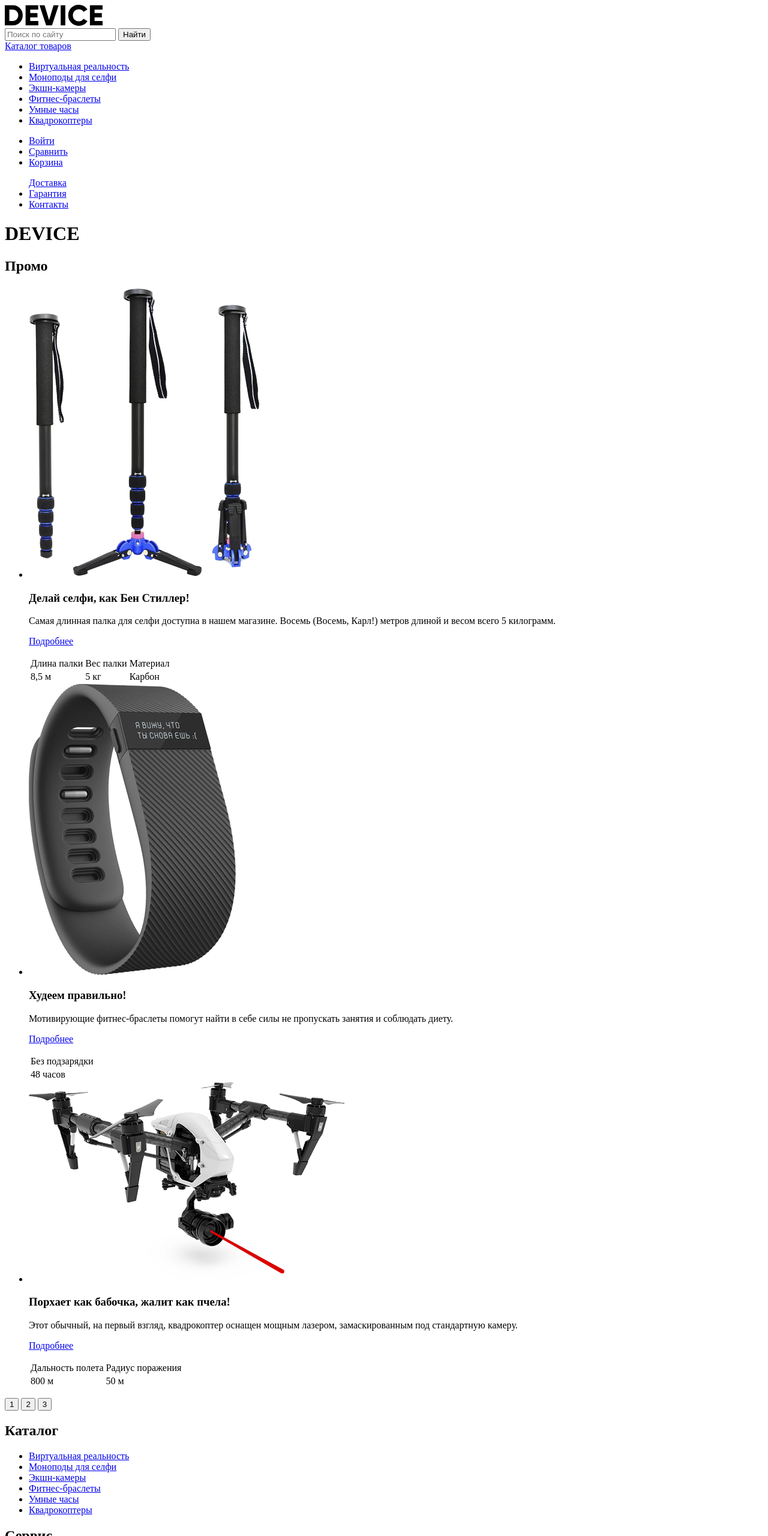
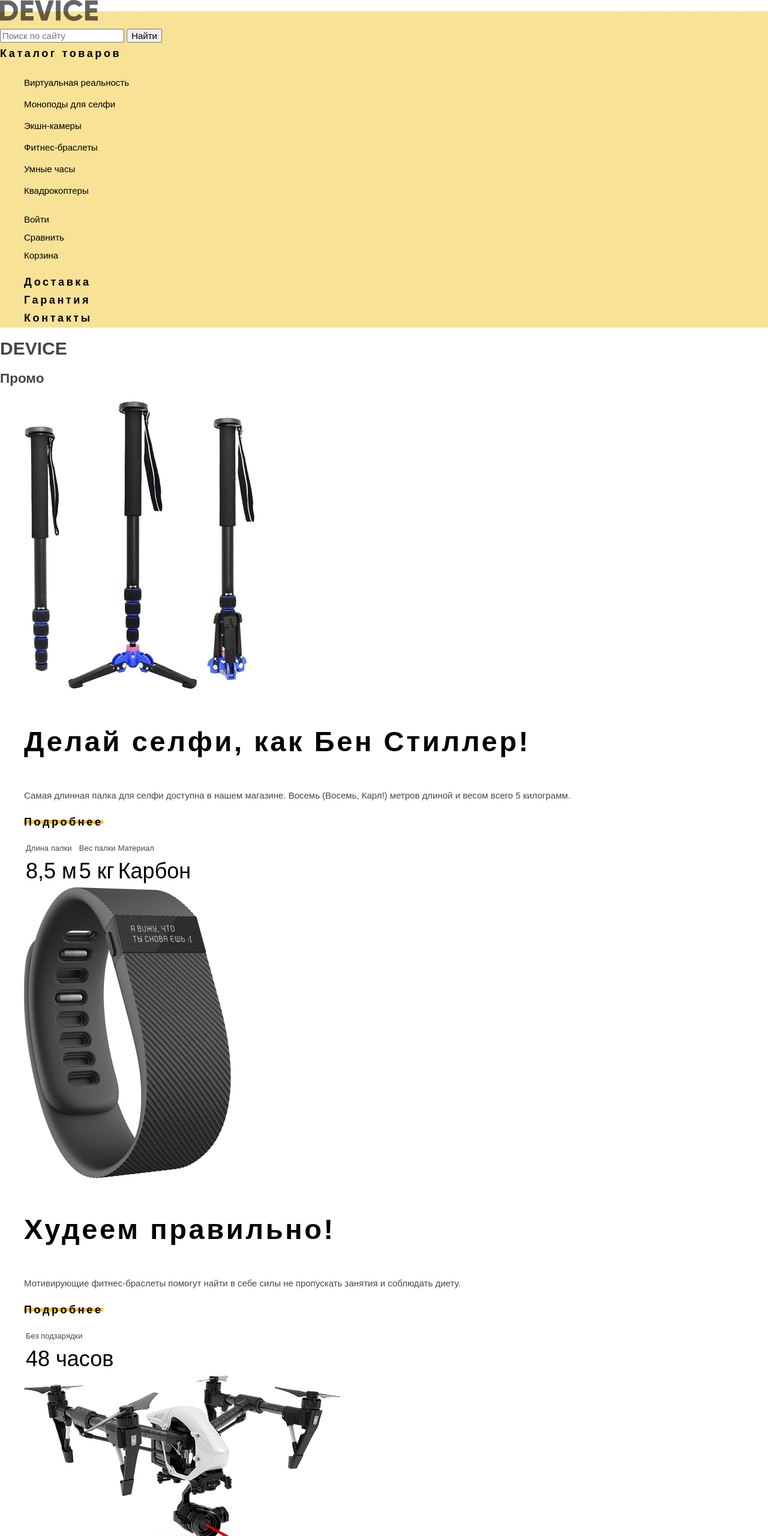
Before and after one commit to SD-Dikov/801717-device-24, a plain HTML site: page index.html in a window 1280 px wide. Shown: the top 2560 px of the page at 60% size. Drawn offline with nearby package versions, Linux system fonts and the light colour scheme.

Commit message:
Начальная стиллизация index

```diff
--- /dev/null
+++ b/css/style.css
@@ -0,0 +1,241 @@
+body {
+  margin: 0;
+  padding: 0;
+  font-family: "OpenSans-Light", Arial, sans-serif;
+  font-size: 15px;
+  line-height: 30px;
+  font-weight: 400;
+  color: #464646;
+}
+
+a {
+  text-decoration: none;
+}
+/* MAIN BTN */
+.main-header{
+  background-image: linear-gradient(#ffffff 19px, rgba(240, 197, 46, 0.5) 19px);
+}
+
+.main-btn {
+  font-family: "Gilroy-ExtraBold", Arial, sans-serif;
+  font-size: 18px;
+  line-height: 24px;
+  font-weight: 700;
+  letter-spacing: 3.6px;
+  color: #000000;
+
+  background-image: linear-gradient(transparent 33%, #f0c52e 33%, #f0c52e 66%, transparent 66%);
+}
+
+.main-btn:hover,
+.main-btn:focus {
+  background-color: #f0c52e;
+}
+
+.main-btn:active {
+  opacity: 0.3;
+  background-color: #f0c52e;
+}
+
+/* MAIN HEADER */
+.main-header-site-search,
+.main-header-user-menu-link {
+  font-family: "OpenSans-Light", Arial, sans-serif;
+  font-size: 15px;
+  line-height: 30px;
+  font-weight: 400;
+  color: #000000;
+}
+
+.main-header-navigation-catalog-btn,
+.main-header-site-menu-link {
+  font-family: "Gilroy-ExtraBold", Arial, sans-serif;
+  font-size: 18px;
+  line-height: 24px;
+  font-weight: 700;
+  letter-spacing: 3.6px;
+  color: #000000;
+}
+
+.main-header-catalog-navigation-link {
+  font-family: "OpenSans-Light", Arial, sans-serif;
+  font-size: 15px;
+  line-height: 36px;
+  font-weight: 400;
+  color: #000000;
+}
+
+.main-header-site-search:hover,
+.main-header-user-menu-link:hover,
+.main-header-navigation-catalog-btn:hover,
+.main-header-site-menu-link:hover,
+.main-header-catalog-navigation-link:hover,
+.main-header-site-search:focus,
+.main-header-user-menu-link:focus,
+.main-header-navigation-catalog-btn:focus,
+.main-header-site-menu-link:focus,
+.main-header-catalog-navigation-link:focus,
+.main-header-logo:hover,
+.main-header-logo:focus {
+  opacity: 0.6;
+}
+
+.main-header-site-search:active,
+.main-header-user-menu-link:active,
+.main-header-navigation-catalog-btn:active,
+.main-header-site-menu-link:active,
+.main-header-catalog-navigation-link:active,
+.main-header-logo:active {
+  opacity: 0.3;
+}
+
+.main-header-catalog-navigation,
+.main-header-user-menu,
+.main-header-site-menu {
+  list-style: none;
+}
+
+/* PROMO */
+.promo-item-title {
+  font-family: "Gilroy-ExtraBold", Arial, sans-serif;
+  font-size: 47px;
+  line-height: 56px;
+  font-weight: 700;
+  letter-spacing: 3.6px;
+  color: #000000;
+}
+
+.promo-item-list {
+  list-style: none;
+}
+
+.promo-item-text {
+  font-family: "OpenSans-Light", Arial, sans-serif;
+  font-size: 15px;
+  line-height: 30px;
+  font-weight: 400;
+  color: #464646;
+}
+
+.promo-item-button-link {
+  font-family: "Gilroy-ExtraBold", Arial, sans-serif;
+  font-size: 18px;
+  line-height: 24px;
+  font-weight: 700;
+  letter-spacing: 3.6px;
+  color: #000000;
+}
+
+.promo-item-characteristics-name {
+  font-family: "OpenSans-Light", Arial, sans-serif;
+  font-size: 13px;
+  line-height: 20px;
+  font-weight: 400;
+  color: #464646;
+}
+
+.promo-item-characteristics-value {
+  font-family: "Gilroy-Light", Arial, sans-serif;
+  font-size: 36px;
+  line-height: 48px;
+  font-weight: 300;
+  color: #000000;
+}
+/* CATALOG */
+
+.main-catalog-item-link{
+  font-family: "Gilroy-ExtraBold", Arial, sans-serif;
+  font-size: 18px;
+  line-height: 24px;
+  font-weight: 700;
+  color: #000000;
+}
+.main-catalog-list{
+  list-style: none;
+}
+.main-catalog-item-link:hover,
+.main-catalog-item-link:focus{
+
+}
+.main-catalog-item-link:active{
+opacity: 0.3;
+}
+/* .main-catalog-item-link::before{
+  content: "";
+  width: 160px;
+  height: 160px;
+  background-color: rgba(94,77,18,0.5);
+} */
+
+/* SERVICES */
+
+.services-item-list,
+.services-article-list{
+  list-style: none;
+}
+.services-button{
+  font-family: "Gilroy-ExtraBold", Arial, sans-serif;
+  font-size: 18px;
+  line-height: 24px;
+  font-weight: 700;
+  letter-spacing: 3.6px;
+  color: #000000;
+}
+.services-article-title{
+  font-family: "Gilroy-ExtraBold", Arial, sans-serif;
+  font-size: 47px;
+  line-height: 48px;
+  font-weight: 700;
+  letter-spacing: 3.6px;
+  color: #000000;
+}
+.services-article-text{
+  font-family: "OpenSans-Light", Arial, sans-serif;
+  font-size: 15px;
+  line-height: 30px;
+  font-weight: 400;
+  color: #464646;
+}
+
+/* BRANDS */
+
+.main-brand-item-list{
+  list-style: none;
+}
+.main-brand-link{
+  opacity: 0.2;
+  filter: grayscale(1);
+}
+.main-brand-link:hover{
+  opacity: 1;
+  filter: grayscale(0);
+}
+
+/* ABOUT */
+
+.main-info-title,
+.main-contacts-title{
+font-family: "Gilroy-ExtraBold", Arial, sans-serif;
+font-size: 47px;
+line-height: 48px;
+font-weight: 700;
+/* letter-spacing: 3.6px; */
+color: #000000;
+}
+.main-info-text-about,
+.main-info-text-delivery,
+.main-contacts-text{
+  font-family: "OpenSans-Light", Arial, sans-serif;
+  font-size: 15px;
+  line-height: 30px;
+  font-weight: 400;
+  color: #464646;
+}
+.main-info-text-list{
+  list-style: none;
+  font-family: "Gilroy-ExtraBold", Arial, sans-serif;
+  font-size: 18px;
+  line-height: 40px;
+  font-weight: 700;
+  color: #000000;
+}
--- a/index.html
+++ b/index.html
@@ -4,63 +4,64 @@
 <head>
   <meta charset="utf-8">
   <title>HTML Academy: Девайс</title>
-  <!-- <link href="https://fonts.googleapis.com/css?family=Open+Sans:300,400&amp;subset=cyrillic" rel="stylesheet"> -->
-  <!-- <link rel="stylesheet" href="css/normalize.css">
-  <link rel="stylesheet" href="css/style.css"> -->
+  <link href="https://fonts.googleapis.com/css?family=Open+Sans:300,400&amp;subset=cyrillic" rel="stylesheet">
+  <link rel="stylesheet" href="css/normalize.css">
+  <link rel="stylesheet" href="css/style.css">
 </head>
 
 <body>
   <header class="main-header">
-    <div class="header-column">
+    <div class="main-header-column">
       <a class="main-header-logo">
         <img src="img/main-header-logo.svg" alt="Логотип сайта Девайс" width="163" height="35">
       </a>
-      <form class="site-search" action="index.html" method="set">
-        <input type="search" name="search" placeholder="Поиск по сайту">
-        <button type="submit" name="search-btn" class="search-btn">Найти</button>
+      <form class="main-header-site-search" action="index.html" method="set">
+        <input class="main-header-site-search-input" type="search" name="search" placeholder="Поиск по сайту">
+        <button type="submit" name="search-btn" class="main-header-site-search-btn">Найти</button>
       </form>
-      <a href="catalog" class="navigation-catalog-btn">Каталог товаров</a>
-      <ul class="catalog-navigation">
-        <li>
-          <a href="vr-catalog">Виртуальная реальность</a>
+      <a href="catalog" class="main-header-navigation-catalog-btn">Каталог товаров</a>
+      <ul class="main-header-catalog-navigation">
+        <li class="main-header-catalog-navigation-item">
+          <a href="vr-catalog" class="main-header-catalog-navigation-link">Виртуальная реальность</a>
         </li>
-        <li>
-          <a href="selfie-catalog">Моноподы для селфи</a>
+        <li class="main-header-catalog-navigation-item">
+          <a href="selfie-catalog" class="main-header-catalog-navigation-link">Моноподы для селфи</a>
         </li>
-        <li>
-          <a href="cameras-catalog">Экшн-камеры</a>
+        <li class="main-header-catalog-navigation-item">
+          <a href="cameras-catalog" class="main-header-catalog-navigation-link">Экшн-камеры</a>
         </li>
-        <li>
-          <a href="menu-catalog">Фитнес-браслеты</a>
+        <li class="main-header-catalog-navigation-item">
+          <a href="menu-catalog" class="main-header-catalog-navigation-link">Фитнес-браслеты</a>
         </li>
-        <li>
-          <a href="watch-catalog">Умные часы</a>
+        <li class="main-header-catalog-navigation-item">
+          <a href="watch-catalog" class="main-header-catalog-navigation-link">Умные часы</a>
         </li>
-        <li>
-          <a href="copters-catalog">Квадрокоптеры</a>
+        <li class="main-header-catalog-navigation-item">
+          <a href="copters-catalog" class="main-header-catalog-navigation-link">Квадрокоптеры</a>
         </li>
       </ul>
     </div>
     <nav class="main-navigation">
-      <ul class="header-user-menu">
-        <li>
-          <a href="#">Войти</a>
+      <ul class="main-header-user-menu">
+        <li class="main-header-user-menu-item">
+          <a href="#" class="main-header-user-menu-link">Войти</a>
         </li>
-        <li>
-          <a href="#">Сравнить</a>
+        <li class="main-header-user-menu-item">
+          <a href="#" class="main-header-user-menu-link">Сравнить</a>
         </li>
-        <li>
-          <a href="#">Корзина</a>
+        <li class="main-header-user-menu-item">
+          <a href="#" class="main-header-user-menu-link">Корзина</a>
         </li>
       </ul>
-      <ul class="header-site-menu">
-        <a href="/delivery.html">Доставка</a>
+      <ul class="main-header-site-menu">
+        <li class="main-header-site-menu-item">
+        <a href="/delivery.html" class="main-header-site-menu-link">Доставка</a>
         </li>
-        <li>
-          <a href="/warranty.html">Гарантия</a>
+        <li class="main-header-site-menu-item">
+          <a href="/warranty.html" class="main-header-site-menu-link">Гарантия</a>
         </li>
-        <li>
-          <a href="/Contacts.html">Контакты</a>
+        <li class="main-header-site-menu-item">
+          <a href="/Contacts.html" class="main-header-site-menu-link">Контакты</a>
         </li>
       </ul>
     </nav>
@@ -81,9 +82,9 @@
               Восемь (Восемь, Карл!) метров длиной и весом всего 5 килограмм.
             </p>
             <p class="promo-item-button">
-              <a href="#">Подробнее</a>
+              <a href="#" class="promo-item-button-link main-btn">Подробнее</a>
             </p>
-            <table class="promo-item-characteristic">
+            <table class="promo-item-characteristics">
               <tr class="promo-item-characteristics-name">
                 <td>Длина палки</td>
                 <td>Вес палки</td>
@@ -108,9 +109,9 @@
               не пропускать занятия и соблюдать диету.
             </p>
             <p class="promo-item-button">
-              <a href="#">Подробнее</a>
+              <a href="#" class="promo-item-button-link main-btn">Подробнее</a>
             </p>
-            <table class="promo-item-characteristic">
+            <table class="promo-item-characteristics">
               <tr class="promo-item-characteristics-name">
                 <td>Без подзарядки</td>
               </tr>
@@ -131,9 +132,9 @@
               мощным лазером, замаскированным под стандартную камеру.
             </p>
             <p class="promo-item-button">
-              <a href="#">Подробнее</a>
+              <a href="#" class="promo-item-button-link main-btn">Подробнее</a>
             </p>
-            <table class="promo-item-characteristic">
+            <table class="promo-item-characteristics">
               <tr class="promo-item-characteristics-name">
                 <td>Дальность полета</td>
                 <td>Радиус поражения</td>
@@ -147,38 +148,37 @@
         </li>
       </ul>
       <p class="promo-item-pagination">
-        <button type="button" class="promo-btn current">1</button>
-        <button type="button" class="promo-btn">2</button>
-        <button type="button" class="promo-btn">3</button>
+        <button type="button" class="promo-btn current"><span class="visually-hidden">1</span></button>
+        <button type="button" class="promo-btn"><span class="visually-hidden">2</span></button>
+        <button type="button" class="promo-btn"><span class="visually-hidden">3</span></button>
       </p>
     </section>
     <section class="main-catalog">
       <h2 class="visually-hidden">Каталог</h2>
       <ul class="main-catalog-list">
-        <li class="catalog-item main-catalog-virtreal">
-          <a href="vr-catalog">Виртуальная реальность</a>
+        <li class="main-catalog-item main-catalog-virtreal">
+          <a href="vr-catalog" class="main-catalog-item-link">Виртуальная реальность</a>
         </li>
-        <li class="catalog-item main-catalog-selfie">
-          <a href="selfie-catalog">Моноподы для селфи</a>
+        <li class="main-catalog-item main-catalog-selfie">
+          <a href="selfie-catalog" class="main-catalog-item-link">Моноподы для селфи</a>
         </li>
-        <li class="catalog-item main-catalog-cameras">
-          <a href="cameras-catalog">Экшн-камеры</a>
+        <li class="main-catalog-item main-catalog-cameras">
+          <a href="cameras-catalog" class="main-catalog-item-link">Экшн-камеры</a>
         </li>
-        <li class="catalog-item main-catalog-fitnes">
-          <a href="fitnes-catalog">Фитнес-браслеты</a>
+        <li class="main-catalog-item main-catalog-fitnes">
+          <a href="fitnes-catalog" class="main-catalog-item-link">Фитнес-браслеты</a>
         </li>
-        <li class="catalog-item main-catalog-watch">
-          <a href="watch-catalog">Умные часы</a>
+        <li class="main-catalog-item main-catalog-watch">
+          <a href="watch-catalog" class="main-catalog-item-link">Умные часы</a>
         </li>
-        <li class="catalog-item main-catalog-copters">
-          <a href="copters-catalog">Квадрокоптеры</a>
+        <li class="main-catalog-item main-catalog-copters">
+          <a href="copters-catalog" class="main-catalog-item-link">Квадрокоптеры</a>
         </li>
       </ul>
     </section>
     <section class="services">
       <h2 class="visually-hidden">Сервис</h2>
       <ul class="services-item-list">
-        <!-- Не могу придумать классы этому списку -->
         <li class="services-item">
           <button type="button" class="services-button">Доставка</button>
         </li>
@@ -214,26 +214,26 @@
         </li>
       </ul>
     </section>
-    <section class="brand-section">
+    <section class="main-brand-section">
       <h2 class="visually-hidden">Бренды</h2>
-      <ul class="brand-item-list">
-        <li class="brand-item">
-          <a class="brand-link" href="#">
+      <ul class="main-brand-item-list">
+        <li class="main-brand-item">
+          <a class="main-brand-link" href="#">
             <img src="img/logo-dji.png" alt="Логотип Dji" width="260" height="100">
           </a>
         </li>
-        <li class="brand-item">
-          <a class="brand-link" href="#">
+        <li class="main-brand-item">
+          <a class="main-brand-link" href="#">
             <img src="img/logo-sp-gadgets.png" alt="Логотип Sp gadgets" width="260" height="100">
           </a>
         </li>
-        <li class="brand-item">
-          <a class="brand-link" href="#">
+        <li class="main-brand-item">
+          <a class="main-brand-link" href="#">
             <img src="img/logo-gopro.png" alt="Логотип GoPro" width="260" height="100">
           </a>
         </li>
-        <li class="brand-item">
-          <a class="brand-link" href="#">
+        <li class="main-brand-item">
+          <a class="main-brand-link" href="#">
             <img src="img/logo-vive.png" alt="Логотип Vive" width="260" height="100">
           </a>
         </li>
@@ -250,11 +250,11 @@
           Мы можем доставить ваш товар в самые отдаленные точки России! DEVICE работает со многими транспортными компаниями:
         </p>
         <ul class="main-info-text-list">
-          <li>Деловые Линии</li>
-          <li>Автотрейдинг</li>
-          <li>ЖелДорЭкспедиция</li>
+          <li class="main-info-text-list-item">Деловые Линии</li>
+          <li class="main-info-text-list-item">Автотрейдинг</li>
+          <li class="main-info-text-list-item">ЖелДорЭкспедиция</li>
         </ul>
-        <a href="#" class="button">Подробнее о нас</a>
+        <a href="#" class="main-info-button-text main-btn">Подробнее о нас</a>
       </div>
       <div class="main-info-contacts">
         <h2 class="main-contacts-title">Контакты</h2>
@@ -268,7 +268,7 @@
         </a>
         <!-- </p> -->
         <!-- <p class="main-contacts-feedback"> -->
-        <a href="feedback" class="button">Напишите нам</a>
+        <a href="feedback" class="main-info-contacts-button main-btn">Напишите нам</a>
         <!-- </p> -->
       </div>
     </section>
```
